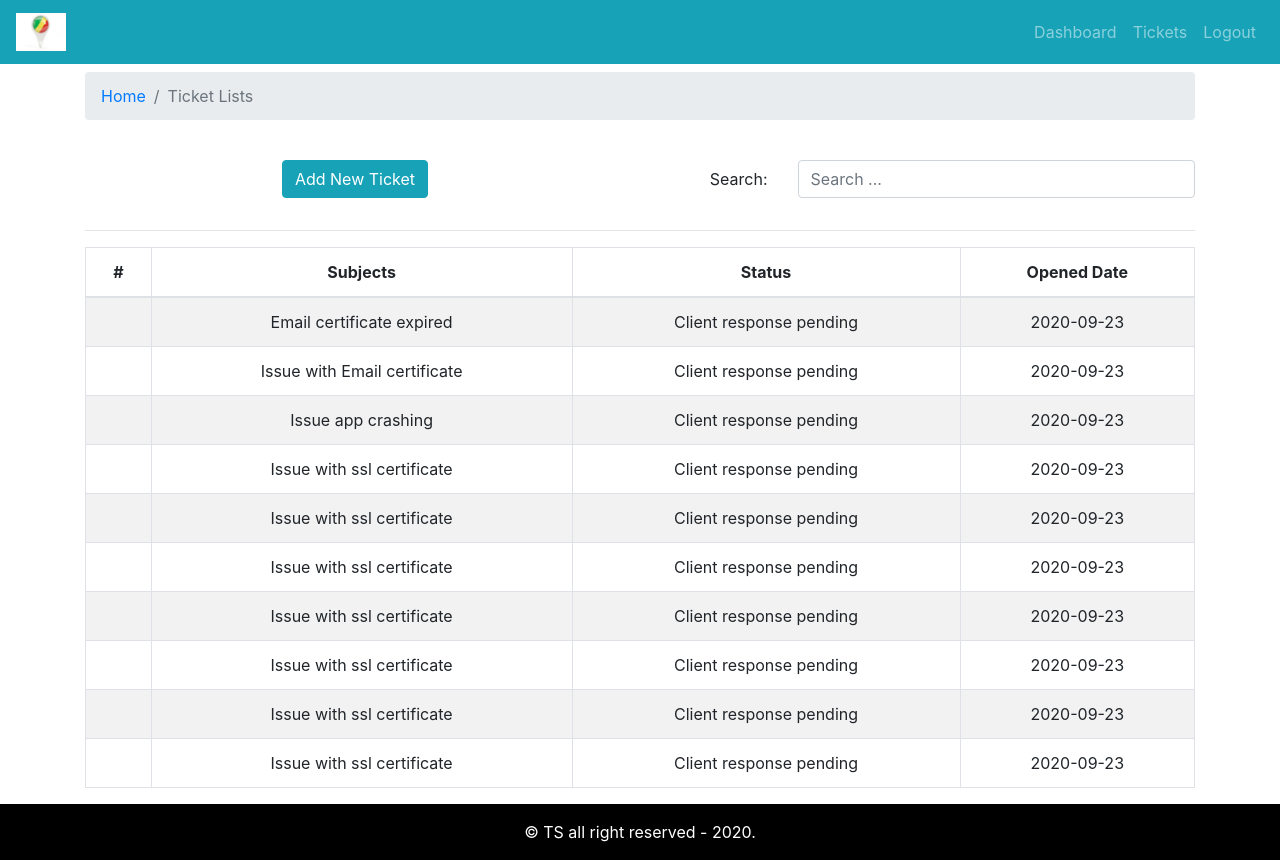
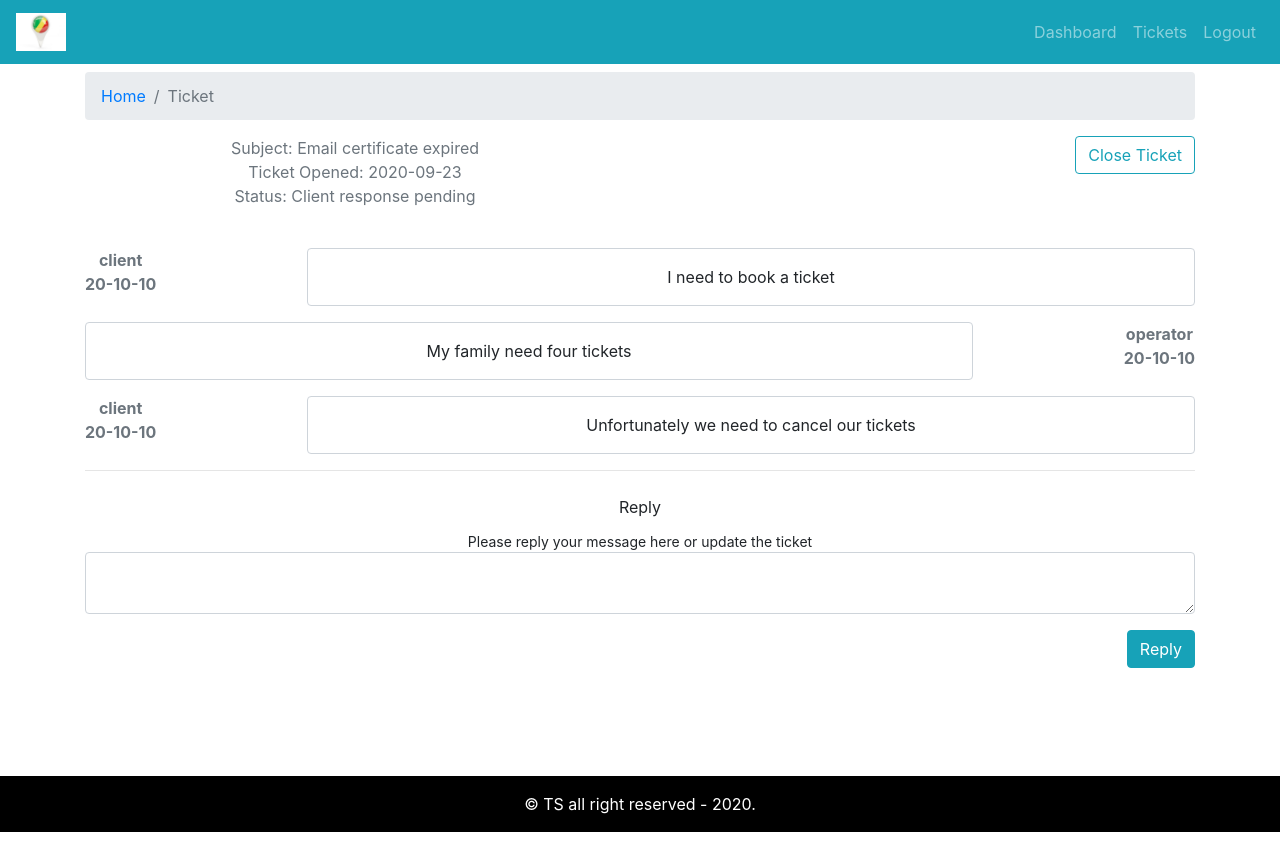
Before and after one commit to Ekamba/Ticket-system-frontend, a React (Create React App) app: page / in a window 1280 px wide. After the commit the page ends 832 px from the top, so only its background shows below. Built offline with nearby package versions, Linux system fonts and the light colour scheme.

Commit message:
lading page added

```diff
--- a/src/App.js
+++ b/src/App.js
@@ -5,6 +5,7 @@
 import Entry from "./pages/entry/Entry";
 import { AddTicket } from "./pages/new-ticket/AddTicket.page";
 import { TicketLists } from "./pages/ticket-list/TicketLists.page";
+import { Ticket } from "./pages/ticket/Ticket.page";
 
 function App() {
   return (
@@ -13,7 +14,8 @@
       <DefaultLayout>
         {/* <AddTicket /> */}
         {/* <Dashboard /> */}
-        <TicketLists />
+        {/* <TicketLists /> */}
+        <Ticket />
       </DefaultLayout>
     </div>
   );
--- a/src/assets/data/dummy-tickets.json
+++ b/src/assets/data/dummy-tickets.json
@@ -7,17 +7,17 @@
     "history": [
       {
         "date": "20-10-10",
-        "message": "sjflsjl",
+        "message": "I need to book a ticket",
         "messageBy": "client"
       },
       {
         "date": "20-10-10",
-        "message": "sjflsjl",
+        "message": "My family need four tickets",
         "messageBy": "operator"
       },
       {
         "date": "20-10-10",
-        "message": "sjflsjl",
+        "message": "Unfortunately we need to cancel our tickets",
         "messageBy": "client"
       }
     ]
--- /dev/null
+++ b/src/components/message-history/MessageHistory.comp.js
@@ -0,0 +1,24 @@
+import React from "react";
+import PropTypes from "prop-types";
+import "./message-history.style.css";
+
+export const MessageHistory = ({ msg }) => {
+  if (!msg) return null;
+
+  return msg.map((row, i) => (
+    <div key={i} className="message-history mt-3">
+      <div className="send font-weight-bold text-secondary">
+        <div className="sender">{row.messageBy}</div>
+        <div className="date">
+          {/* {row.date && new Date(row.date).toLocaleString()} */}
+          {row.date.toLocaleString()}
+        </div>
+      </div>
+      <div className="message">{row.message}</div>
+    </div>
+  ));
+};
+
+MessageHistory.propTypes = {
+  msg: PropTypes.array.isRequired,
+};
--- /dev/null
+++ b/src/components/message-history/message-history.style.css
@@ -0,0 +1,18 @@
+.message-history {
+  display: flex;
+  flex-direction: row;
+  justify-content: space-between;
+}
+
+.message-history:nth-child(even) {
+  display: flex;
+  flex-direction: row-reverse;
+  justify-content: space-between;
+}
+
+.message {
+  padding: 1rem;
+  width: 80%;
+  border: 1px solid #ced4da;
+  border-radius: 0.25rem;
+}
--- /dev/null
+++ b/src/components/update-ticket/UpdateTicket.comp.js
@@ -0,0 +1,60 @@
+import React, { useState } from "react";
+import PropTypes from "prop-types";
+// import { useSelector, useDispatch } from "react-redux";
+import { Form, Button } from "react-bootstrap";
+
+// import { replyOnTicket } from "../../pages/ticket-list/ticketsAction";
+
+// export const UpdateTicket = ({ _id }) => {
+export const UpdateTicket = ({ msg, handleOnChange, handleOnSubmit }) => {
+  //   const dispatch = useDispatch();
+  //   const {
+  //     user: { name },
+  //   } = useSelector((state) => state.user);
+  //   const [message, setMessage] = useState("");
+
+  //   const handleOnChange = (e) => {
+  //     setMessage(e.target.value);
+  //   };
+
+  //   const handleOnSubmit = (e) => {
+  //     e.preventDefault();
+
+  //     // const msgObj = {
+  //     //   message,
+  //     //   sender: name,
+  //     // };
+
+  //     // dispatch(replyOnTicket(_id, msgObj));
+  //     // setMessage("");
+  //   };
+
+  return (
+    <div>
+      <Form onSubmit={handleOnSubmit}>
+        <Form.Label>Reply</Form.Label>
+        <Form.Text>
+          Please reply your message here or update the ticket
+        </Form.Text>
+        <Form.Control
+          value={msg}
+          onChange={handleOnChange}
+          as="textarea"
+          row="5"
+          name="detail"
+        />
+        <div className="text-right mt-3 mb-3">
+          <Button variant="info" type="submit">
+            Reply
+          </Button>
+        </div>
+      </Form>
+    </div>
+  );
+};
+
+UpdateTicket.propTypes = {
+  handleOnChange: PropTypes.func.isRequired,
+  handleOnSubmit: PropTypes.func.isRequired,
+  msg: PropTypes.string.isRequired,
+};
--- a/src/pages/ticket-list/TicketLists.page.js
+++ b/src/pages/ticket-list/TicketLists.page.js
@@ -24,7 +24,6 @@
 
   const handleOnChange = (e) => {
     const { value } = e.target;
-    console.log(value);
     setStr(value);
     searchTickets(value);
   };
--- /dev/null
+++ b/src/pages/ticket/Ticket.page.js
@@ -0,0 +1,117 @@
+import React, { useState, useEffect } from "react";
+// import { useDispatch, useSelector } from "react-redux";
+import { Container, Row, Col, Button, Spinner, Alert } from "react-bootstrap";
+import { PageBreadcrumb } from "../../components/breadcrumb/Breadcrumb.comp";
+import { MessageHistory } from "../../components/message-history/MessageHistory.comp";
+import { UpdateTicket } from "../../components/update-ticket/UpdateTicket.comp";
+// import { useParams } from "react-router-dom";
+import tickets from "../../assets/data/dummy-tickets.json";
+
+// import { fetchSingleTicket, closeTicket } from "../ticket-list/ticketsAction";
+// import { resetResponseMsg } from "../ticket-list/ticketsSlice";
+const ticket = tickets[0];
+
+export const Ticket = () => {
+  const [message, setMessage] = useState("");
+  //   const { tId } = useParams();
+
+  const handleOnChange = (e) => {
+    setMessage(e.target.value);
+  };
+
+  const handleOnSubmit = (e) => {
+    e.preventDefault();
+    alert("forme submit");
+    // const msgObj = {
+    //   message,
+    //   sender: name,
+    // };
+
+    // dispatch(replyOnTicket(_id, msgObj));
+    setMessage("");
+  };
+
+  useEffect(() => {}, [message]);
+
+  //   //   const dispatch = useDispatch();
+  //   const {
+  //     isLoading,
+  //     error,
+  //     selectedTicket,
+  //     replyMsg,
+  //     replyTicketError,
+  //   } = useSelector((state) => state.tickets);
+
+  //   useEffect(() => {
+  //     // dispatch(fetchSingleTicket(tId));
+
+  //     return () => {
+  //       //   (replyMsg || replyTicketError) && dispatch(resetResponseMsg());
+  //     };
+  //   }, [tId, replyMsg, replyTicketError]);
+
+  return (
+    <Container>
+      <Row>
+        <Col>
+          <PageBreadcrumb page="Ticket" />
+        </Col>
+      </Row>
+
+      {/* <Row> */}
+      {/* <Col> */}
+      {/* {isLoading && <Spinner variant="primary" animation="border" />}
+          {error && <Alert variant="danger">{error}</Alert>}
+          {replyTicketError && (
+            <Alert variant="danger">{replyTicketError}</Alert>
+          )}
+          {replyMsg && <Alert variant="success">{replyMsg}</Alert>} */}
+      {/* </Col> */}
+      {/* </Row> */}
+      <Row>
+        <Col className="text-weight-bolder text-secondary">
+          {/* <div className="subject">Subject: {selectedTicket.subject}</div> */}
+          <div className="subject">Subject: {ticket.subject}</div>
+          <div className="date">
+            Ticket Opened: {ticket.addedAt}
+            {/* {selectedTicket.openAt &&
+              new Date(selectedTicket.openAt).toLocaleString()} */}
+          </div>
+          {/* <div className="status">Status: {selectedTicket.status}</div> */}
+          <div className="status">Status: {ticket.status}</div>
+        </Col>
+        <Col className="text-right">
+          <Button
+            variant="outline-info"
+            // onClick={() => dispatch(closeTicket(tId))}
+            // disabled={selectedTicket.status === "Closed"}
+            disabled={ticket.status === "Closed"}
+          >
+            Close Ticket
+          </Button>
+        </Col>
+      </Row>
+      <Row className="mt-4">
+        <Col>
+          <MessageHistory msg={ticket.history} />
+
+          {/* {selectedTicket.conversations && ( */}
+
+          {/* <MessageHistory msg={selectedTicket.conversations} /> */}
+          {/* )} */}
+        </Col>
+      </Row>
+      <hr />
+
+      <Row className="mt-4">
+        <Col>
+          <UpdateTicket
+            msg={message}
+            handleOnChange={handleOnChange}
+            handleOnSubmit={handleOnSubmit}
+          />
+        </Col>
+      </Row>
+    </Container>
+  );
+};
```
